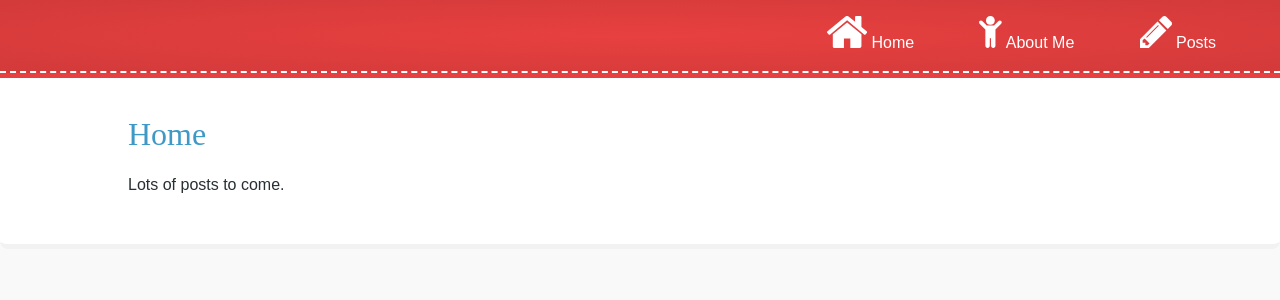
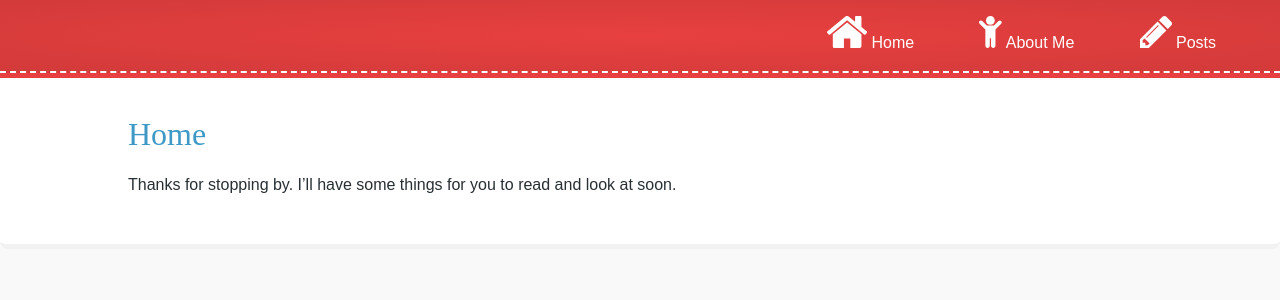
Before and after one commit to benjoycect/benjoycect.github.io, a Jekyll site: the page built from index.md, in a window 1280 px wide. Shown: the top 300 px of the page. Built offline with Jekyll 4.4.1, drawn with Linux system fonts in a browser that asks for light colours; Markdown is read by kramdown in place of the engine named in the settings.

Commit message:
12082014 1041pm

```diff
--- a/index.md
+++ b/index.md
@@ -6,4 +6,4 @@ permalink: /home/
 
 <h1>Home</h1>
 
-Lots of posts to come.
+Thanks for stopping by. I'll have some things for you to read and look at soon.
```
Also changed, not shown: index.html (deleted, +0 -23 lines), 4 other files.
